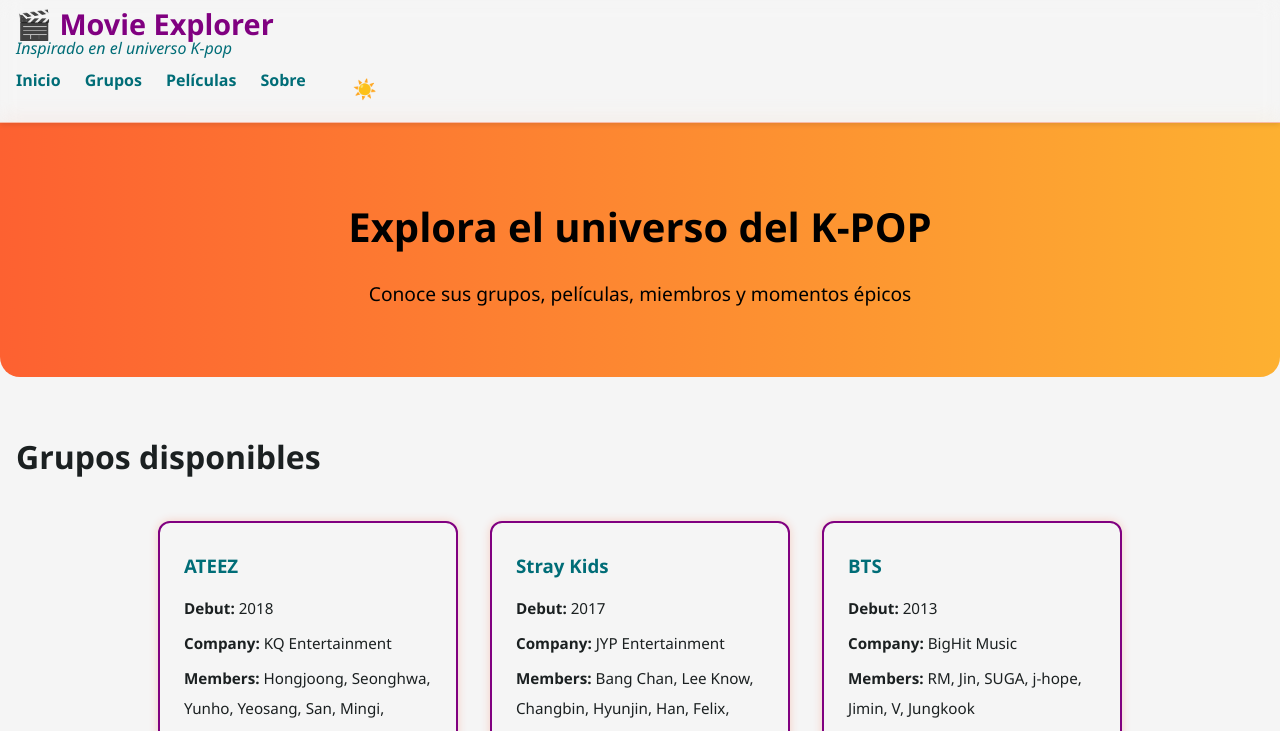
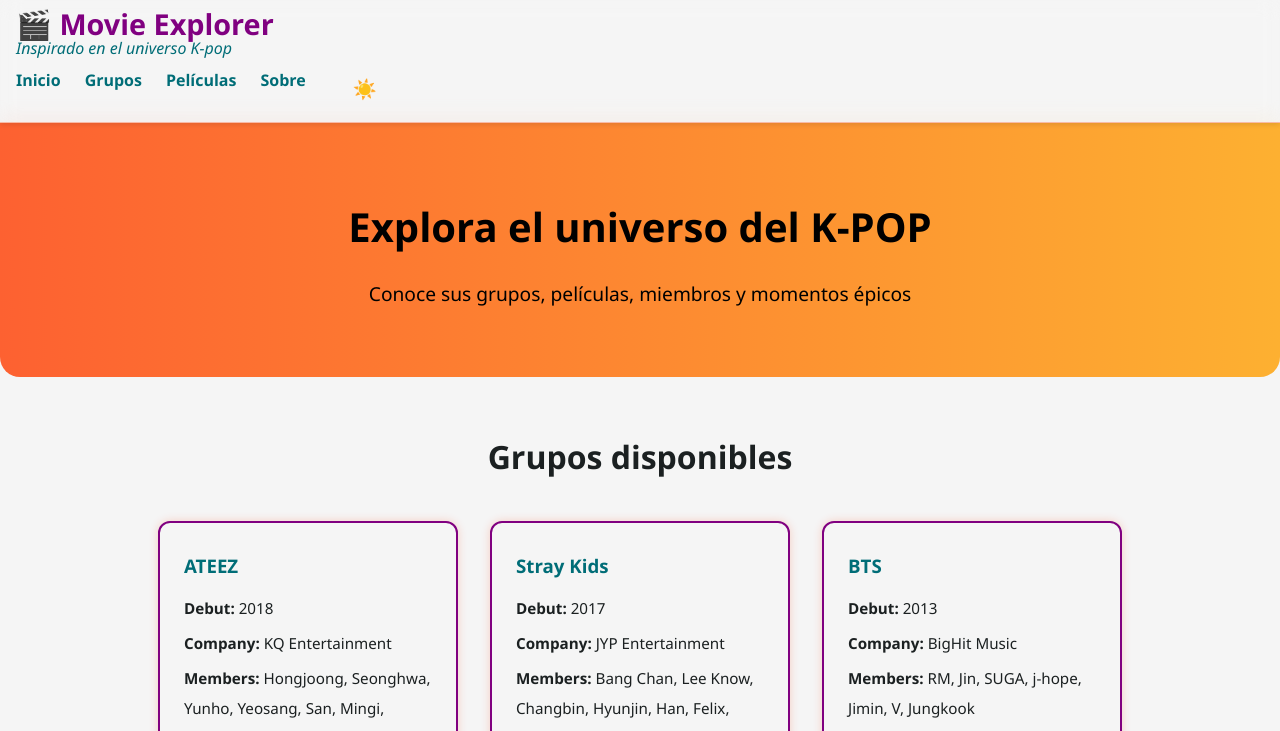
Before and after one commit to moonieym/movie-explorer, a React (Vite) app: page / in a window 1280 px wide. Shown: the top 731 px of the page. Built offline with nearby package versions, Linux system fonts and the light colour scheme.

Commit message:
agrego cambios a repo

```diff
--- a/src/App.css
+++ b/src/App.css
@@ -164,6 +164,7 @@
 .group-section {
   padding: 3rem 1rem;
   width: 100%;
+  max-width: 1400px;
   background-color: var(--bg);
 }
 
@@ -175,6 +176,7 @@
 .group-section h2 {
   font-size: 2rem;
   margin-bottom: 2rem;
+  text-align: center;
 }
 
 .group-grid {
@@ -249,6 +251,7 @@
   text-align: center;
   background-color: var(--bg);
   border-radius: 12px;
+  box-shadow: 0 0 10px rgba(255, 60, 0, 0.2);
   margin: 2rem;
   width: 100%;
   max-width: 800px;
```
